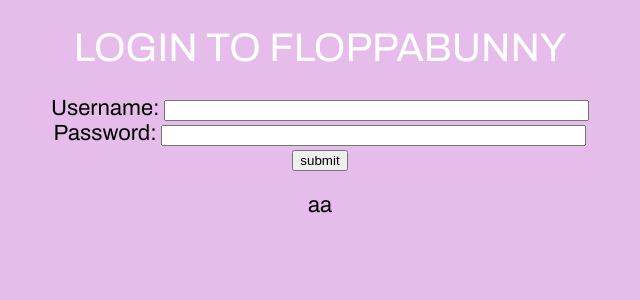
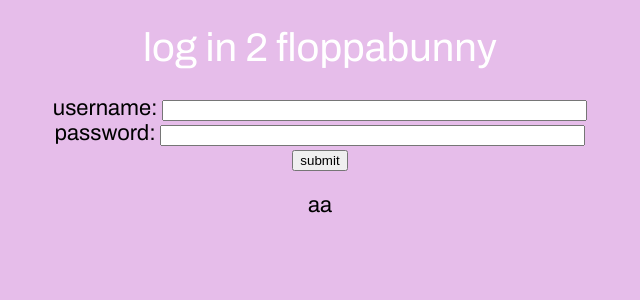
Before and after one commit to FlorencePayne/WAD_Group_Project, a Django app: page /floppa/login/ in a window 1280 px wide. Shown: the part 206-506 px from the top of the page, without its empty margins (296-936 px from the left). Run offline with Django 3.2, Linux system fonts and the light colour scheme.

Commit message:
Update login.html

```diff
--- a/templates/floppa/login.html
+++ b/templates/floppa/login.html
@@ -2,16 +2,16 @@
 {% load static %}
 
 {% block title_block %}
-	₍⑅ᐢ.ˬ.ᐢ₎♡✧LOGIN
+	₍⑅ᐢ.ˬ.ᐢ₎♡✧LOG IN
 {% endblock %}
 
 {% block body_block %}
-<h1>LOGIN TO FLOPPABUNNY</h1>
+<h1>log in 2 floppabunny</h1>
 <form id="login_form" method="post" action="{% url 'floppa:login' %}">
 	{% csrf_token %}
-	Username: <input type="text" name="username" value="" size="50" />
+	username: <input type="text" name="username" value="" size="50" />
 	<br />
-	Password: <input type="password" name="password" value="" size="50" />
+	password: <input type="password" name="password" value="" size="50" />
 	<br />
 	<input type="submit" value="submit" />
 </form>
```
